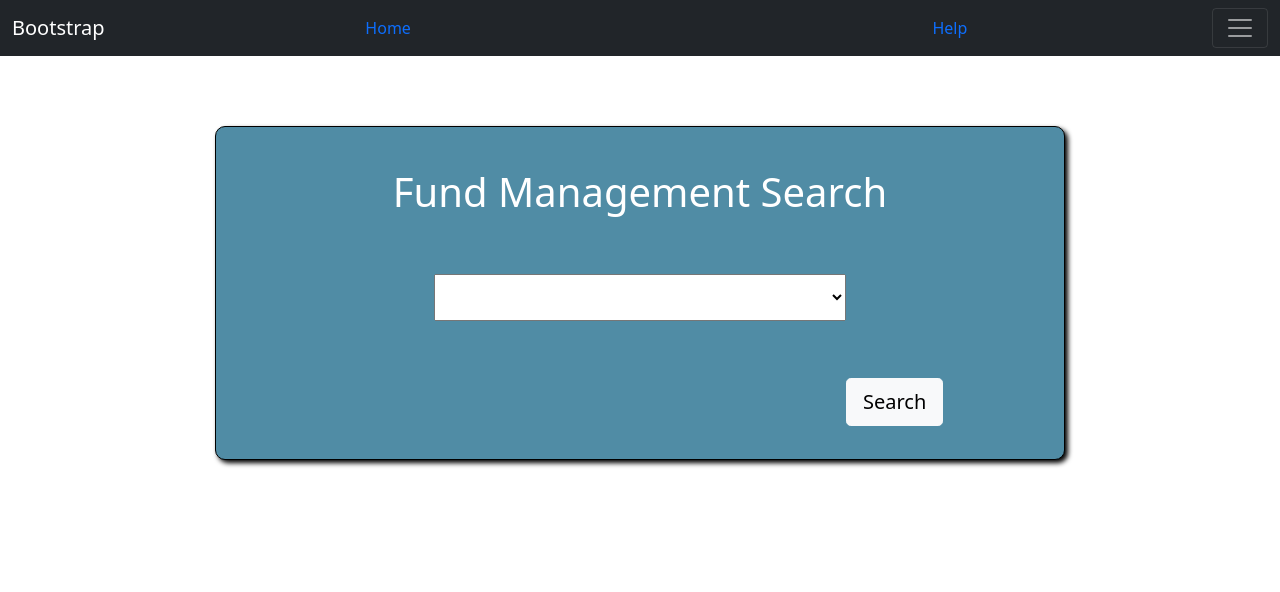
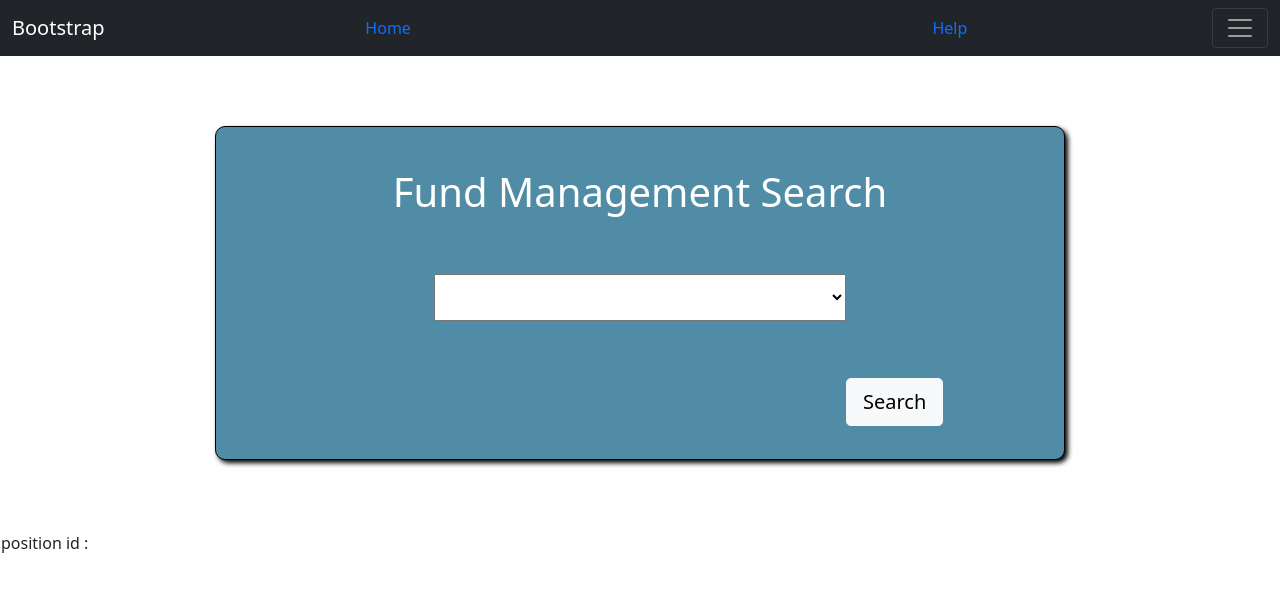
Before and after one commit to VisualGroup3/Web-Fund-Management, an Angular app: page / in a window 1280 px wide. Shown: the top 592 px of the page. Built offline with nearby package versions, Linux system fonts and the light colour scheme.

Commit message:
position

```diff
--- a/src/app/form/form.component.ts
+++ b/src/app/form/form.component.ts
@@ -25,14 +25,14 @@ export class FormComponent {
 
   }
   getManagers() {
-    let api = 'http://localhost:8080/api/v1/managers';
+    let api = 'http://localhost:8090/api/v1/managers';
     this.http.get<Manager[]>(api).subscribe((response: any) => {
       console.log(response);
       this.cartService.setManagerObj(response);
     });
   }
   getFunds() {
-    let api = 'http://localhost:8080/api/v1/funds';
+    let api = 'http://localhost:8090/api/v1/funds';
     this.http.get<Fund[]>(api).subscribe((response: any) => {
       this.cartService.setFundObj(response);
     });
--- a/src/app/fund.ts
+++ b/src/app/fund.ts
@@ -8,6 +8,6 @@ export interface Fund {
     fixIncPercentage: number;
     commodPercentage: number;
     cashPercentage: number;
-    //positionList: Position[];
+    positionList: Array<any>;
     //positionList: object;
 }
--- a/src/app/funds/funds.component.html
+++ b/src/app/funds/funds.component.html
@@ -22,7 +22,16 @@
         <td>{{fund.fixIncPercentage}}</td>
         <td>{{fund.commodPercentage}}</td>
         <td>{{fund.cashPercentage}}</td>
+        <td *ngFor = "let position of fund.positionList" ngDefaultControl [(ngModel)]="positionId">{{position.positionId}}</td>
       </tr>
       </tbody>
     </table>
     </div>
+<table>
+<tbody>
+<tr>
+<td >position id :{{positionId}}</td>
+</tr>
+</tbody>
+</table>
+<!--<app-positions [input] = ""></app-positions>-->
--- a/src/app/funds/funds.component.ts
+++ b/src/app/funds/funds.component.ts
@@ -1,5 +1,6 @@
 import { Component, OnInit } from '@angular/core';
 import { Fund } from '../fund';
+import { Position } from '../position';
 import { FundService } from '../fund.service';
 import {Manager} from "../manager";
 import { CartService } from "../cart.service";
@@ -12,10 +13,17 @@ import { CartService } from "../cart.service";
 export class FundsComponent implements OnInit {
 
   funds: Fund[] = [];
+  positionList: Position[] = [];
+  positionId = "";
   constructor(private cartService: CartService) {
     this.cartService.managers.subscribe(val => {
       this.funds = val;
-      console.log(this.funds[0]);
+      for(var i = 0; i < this.funds.length; i++){
+        var fund = this.funds[i];
+        console.log(fund["positionList"]);
+      }
+
+      //this.positionList = this.funds[0].positionList;
     });
   }
   ngOnInit(): void {
```
